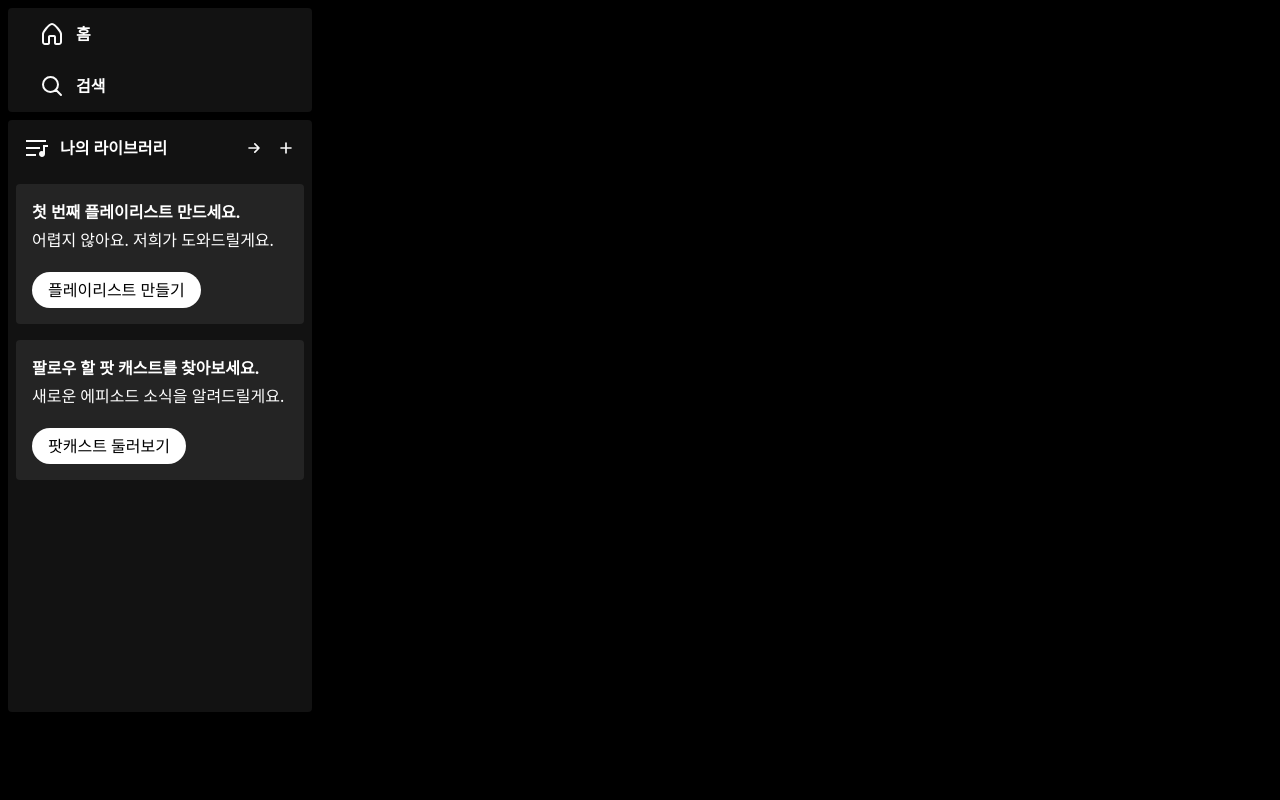
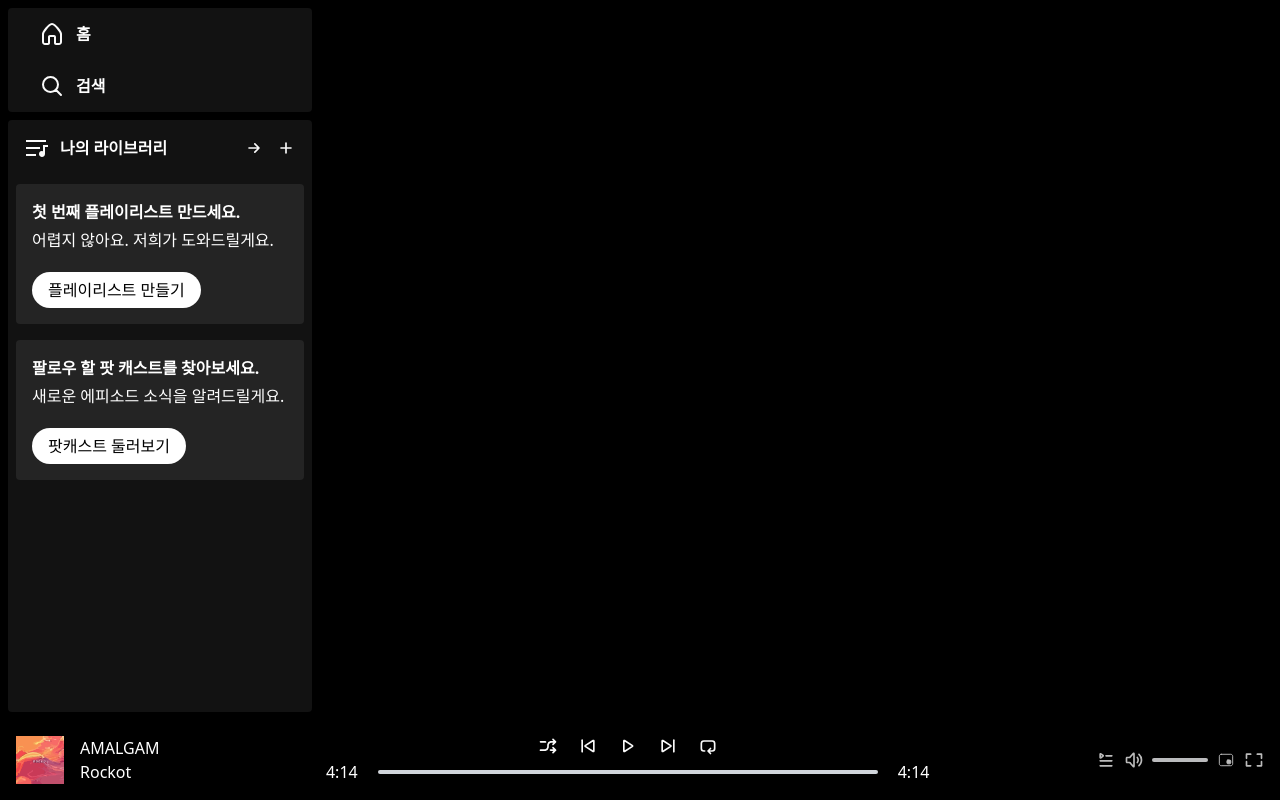
Before and after one commit to moeyg/mil, a React (Vite) app: page / in a window 1280 px wide. Built offline with nearby package versions, Linux system fonts and the light colour scheme.

Commit message:
feat: 음악 재생 기능 추가

```diff
--- a/src/App.tsx
+++ b/src/App.tsx
@@ -1,5 +1,6 @@
 import React from 'react';
 import Sidebar from './components/Sidebar';
+import Player from './components/Player';
 
 const App = () => {
   return (
@@ -7,6 +8,7 @@ const App = () => {
       <div className='h-[90%] flex'>
         <Sidebar />
       </div>
+      <Player />
     </div>
   );
 };
--- /dev/null
+++ b/src/components/Player.tsx
@@ -0,0 +1,57 @@
+import React from 'react';
+import { icons, songsData } from '../assets/assets';
+
+const Player: React.FC = () => {
+  return (
+    <div className='h-[10%] bg-black flex justify-between items-center text-white px-4'>
+      <div className='hidden lg:flex items-center gap-4'>
+        <img
+          className='w-12'
+          src={songsData[0].image}
+          alt={songsData[0].name}
+        />
+        <div>
+          <p>{songsData[0].name}</p>
+          <p>{songsData[0].desc}</p>
+        </div>
+      </div>
+      <div className='flex flex-col items-center gap-1 m-auto'>
+        <div className='flex gap-5'>
+          <img className='w-5 cursor-pointer' src={icons.shuffle} alt='셔플' />
+          <img
+            className='w-5 cursor-pointer'
+            src={icons.prev}
+            alt='이전 노래'
+          />
+          <img className='w-5 cursor-pointer' src={icons.play} alt='재생' />
+          <img
+            className='w-5 cursor-pointer'
+            src={icons.next}
+            alt='다음 노래'
+          />
+          <img
+            className='w-5 cursor-pointer'
+            src={icons.loop}
+            alt='반복 재생'
+          />
+        </div>
+        <div className='flex items-center gap-5'>
+          <p>{songsData[0].duration}</p>
+          <div className='w-[60vw] max-w-[500px] bg-gray-300 rounded-full cursor-pointer'>
+            <hr className='h-1 border-none w-0 bg-indigo-600 rounded-full' />
+          </div>
+          <p>{songsData[0].duration}</p>
+        </div>
+      </div>
+      <div className='hidden lg:flex items-center gap-2 opacity-75'>
+        <img className='w-5' src={icons.playList} alt='플레이 리스트' />
+        <img className='w-5' src={icons.volume} alt='음량' />
+        <div className='w-14 bg-slate-50 h-1 rounded'></div>
+        <img className='w-5' src={icons.miniPlayer} alt='미니 플레이' />
+        <img className='w-5' src={icons.zoom} alt='확대' />
+      </div>
+    </div>
+  );
+};
+
+export default Player;
```
